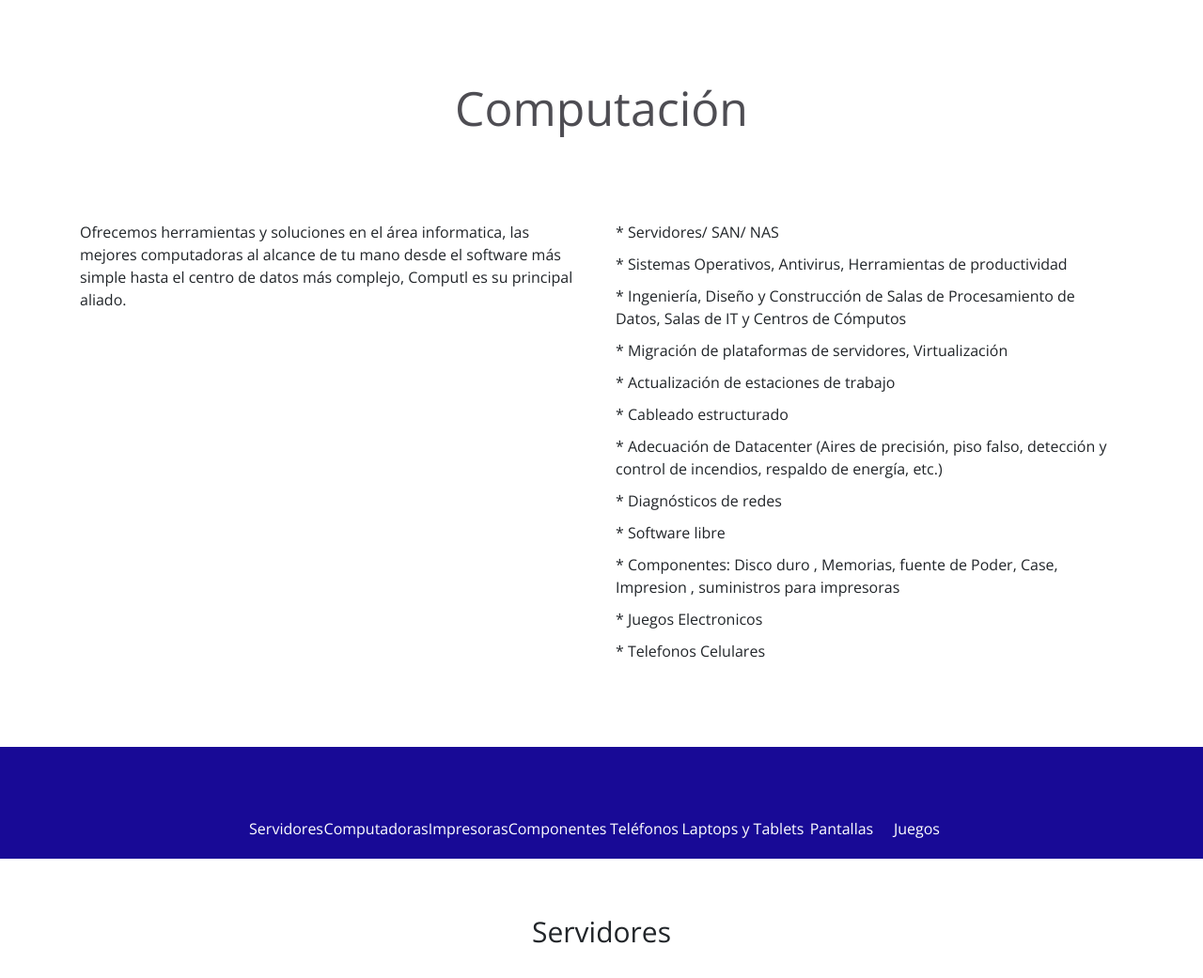
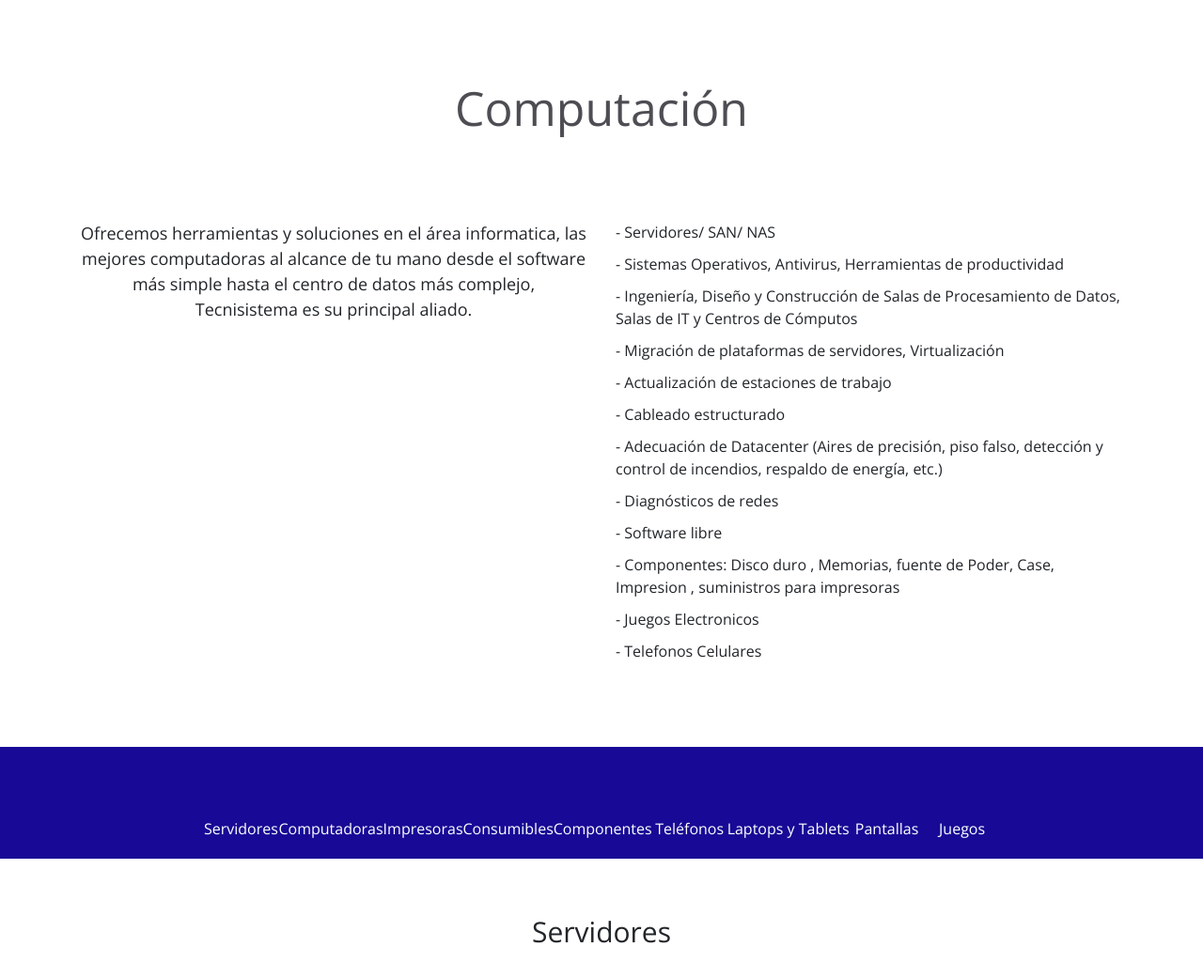
Before and after one commit to teresa1710/tecnisistema, a PHP site: page /areas-de-negocio.html in a window 1280 px wide. Shown: the part 957-1998 px from the top of the page at 94% size. Run offline with PHP 8.4, Linux system fonts and the light colour scheme.

Commit message:
Lista sección de Computación

```diff
--- a/areas-de-negocio.html
+++ b/areas-de-negocio.html
@@ -116,22 +116,22 @@
                         <p>Ofrecemos herramientas y soluciones en el área informatica,
                             las mejores computadoras  al alcance de tu mano desde el
                             software más simple hasta el centro de datos más complejo,
-                            Computl es su principal aliado.</p>
+                            Tecnisistema es su principal aliado.</p>
                     </div>
 
                     <div class="col-md-6 caracteristicas">
-                        <p>* Servidores/ SAN/ NAS </p>
-                        <p>* Sistemas Operativos, Antivirus, Herramientas de productividad </p>
-                        <p>* Ingeniería, Diseño y Construcción de Salas de Procesamiento de Datos, Salas de IT y Centros de Cómputos</p>
-                        <p>* Migración de plataformas de servidores, Virtualización </p>
-                        <p>* Actualización de estaciones de trabajo </p>
-                        <p>* Cableado estructurado </p>
-                        <p>* Adecuación de Datacenter (Aires de precisión, piso falso, detección y control de incendios, respaldo de energía, etc.) </p>
-                        <p>* Diagnósticos de redes </p>
-                        <p>* Software libre </p>
-                        <p>* Componentes: Disco duro , Memorias, fuente de Poder, Case, Impresion , suministros para impresoras </p>
-                        <p>* Juegos Electronicos </p>
-                        <p>* Telefonos Celulares </p>
+                        <p>- Servidores/ SAN/ NAS </p>
+                        <p>- Sistemas Operativos, Antivirus, Herramientas de productividad </p>
+                        <p>- Ingeniería, Diseño y Construcción de Salas de Procesamiento de Datos, Salas de IT y Centros de Cómputos</p>
+                        <p>- Migración de plataformas de servidores, Virtualización </p>
+                        <p>- Actualización de estaciones de trabajo </p>
+                        <p>- Cableado estructurado </p>
+                        <p>- Adecuación de Datacenter (Aires de precisión, piso falso, detección y control de incendios, respaldo de energía, etc.) </p>
+                        <p>- Diagnósticos de redes </p>
+                        <p>- Software libre </p>
+                        <p>- Componentes: Disco duro , Memorias, fuente de Poder, Case, Impresion , suministros para impresoras </p>
+                        <p>- Juegos Electronicos </p>
+                        <p>- Telefonos Celulares </p>
 
 
                     </div>
@@ -157,7 +157,13 @@
 
                         <div class="categoria-individual">
                             <a id="btnImpresoras"><i class="fas fa-print"></i>
-                                <p>Impresoras</p>
+                                <p>Impresoras </p>
+                            </a>
+                        </div>
+
+                        <div class="categoria-individual">
+                            <a id="btnConsumibles"><i class="fas fa-fill-drip"></i>
+                                <p>Consumibles</p>
                             </a>
                         </div>
 
@@ -326,6 +332,45 @@
 
             </div>
 
+            <div class="container marcas consumibles" id="consumibles">
+                <div class="row">
+                    <div class="col-md-12">
+                        <h3 class="subtitulo">Consumibles</h3>
+                    </div>
+                </div>
+
+                <div class="row alinear-marcas">
+                    <div class="col-md-2 alinear-marcas">
+                        <img class="marca" src="img/Marcas/brother-2.svg" alt="">
+                    </div>
+
+                    <div class="col-md-2 alinear-marcas">
+                        <img class="marca" src="img/Marcas/canon-logo.svg" alt="">
+                    </div>
+
+                    <div class="col-md-2 alinear-marcas">
+                        <img class="marca" src="img/Marcas/epson-2.svg" alt="">
+                    </div>
+
+                    <div class="col-md-2 alinear-marcas">
+                        <img class="marca-grande" src="img/Marcas/hp-hewlett-packard.svg" alt="">
+                    </div>
+
+                    <div class="col-md-2 alinear-marcas">
+                        <img class="marca" src="img/Marcas/lexmark-1.svg" alt="">
+                    </div>
+
+                    <div class="col-md-2 alinear-marcas">
+                        <img class="marca-grande" src="img/Marcas/samsung.svg" alt="">
+                    </div>
+
+                    <div class="col-md-2 alinear-marcas">
+                        <img class="marca-grande" src="img/Marcas/xerox-2008.svg" alt="">
+                    </div>
+                </div>
+
+            </div>
+
             <div class="container marcas componentes" id="componentes">
                 <div class="row">
                     <div class="col-md-12">
--- a/css/estilos-areas-de-negocio.css
+++ b/css/estilos-areas-de-negocio.css
@@ -65,6 +65,16 @@ html {
 
 
 /* - - - - S E C C I O N E S - - - - */
+
+
+.main .computacion .texto .descripcion p,
+.main .redes .texto .descripcion p,
+.main .seguridad .texto .descripcion p,
+.main .energia .texto .descripcion p,
+.main .desarrollo-web .texto .descripcion p{
+   font-size: 1.8rem;
+   text-align: center;
+}
 
 .main .redes,
 .main .seguridad,
@@ -163,7 +173,8 @@ html {
 .main .telefonos,
 .main .pantallas,
 .main .tablets,
-.main .juegos {
+.main .juegos,
+.main .consumibles {
     display: none;
 }
 
```
Also changed, not shown: other parts of areas-de-negocio.html (+83 -3 lines), js/areas-de-negocio-computacion.js (+21 -0 lines), img/Marcas/TRENDnet-Logo.png (added), img/Marcas/benq-1.svg (added), img/Marcas/genius-1.svg (added), img/Marcas/iluv.png (added), img/Marcas/jbl-2.svg (added), img/Marcas/kensignton.png (added), img/Marcas/kingston-1.svg (added), img/Marcas/klip.png (added), img/Marcas/liteon.svg (added), img/Marcas/logitech-2-1.svg (added), img/Marcas/sandisk-logo-2007.svg (added), img/Marcas/seagate-4.svg (added), 4 more files.
